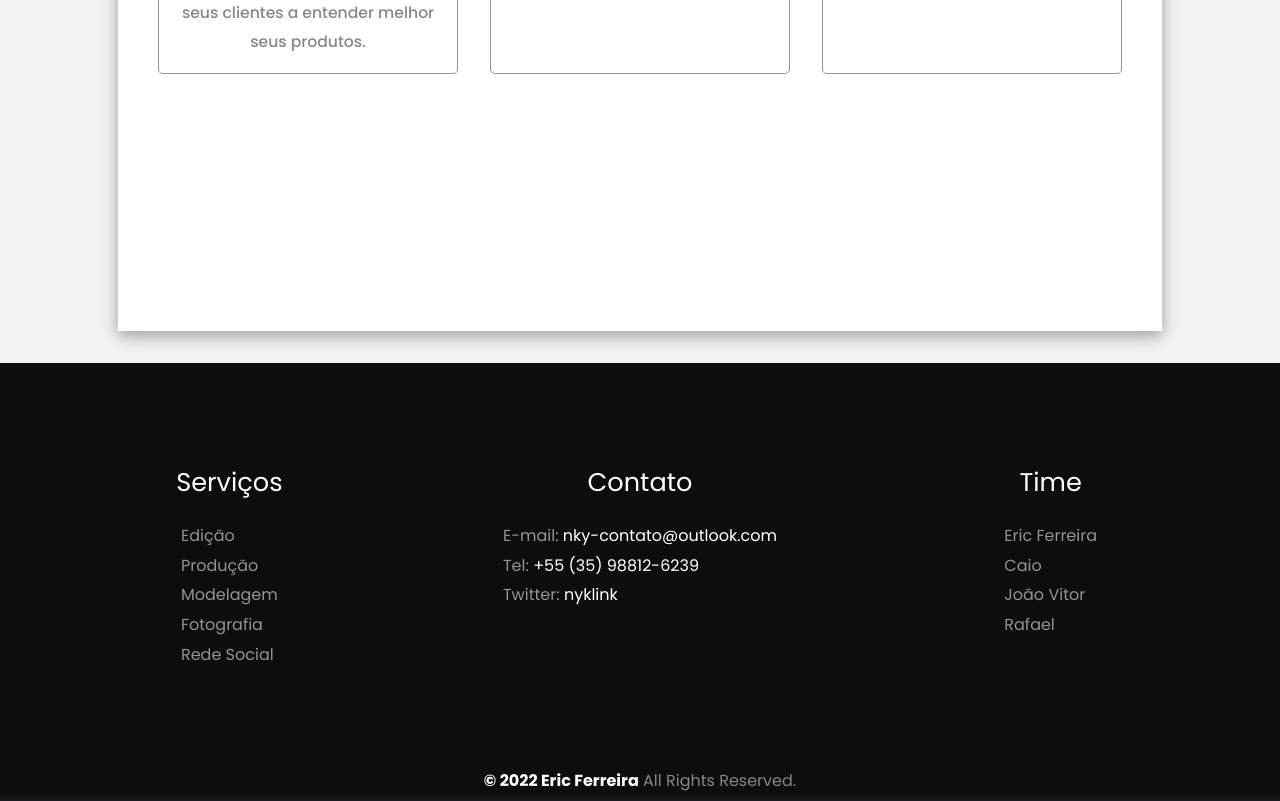
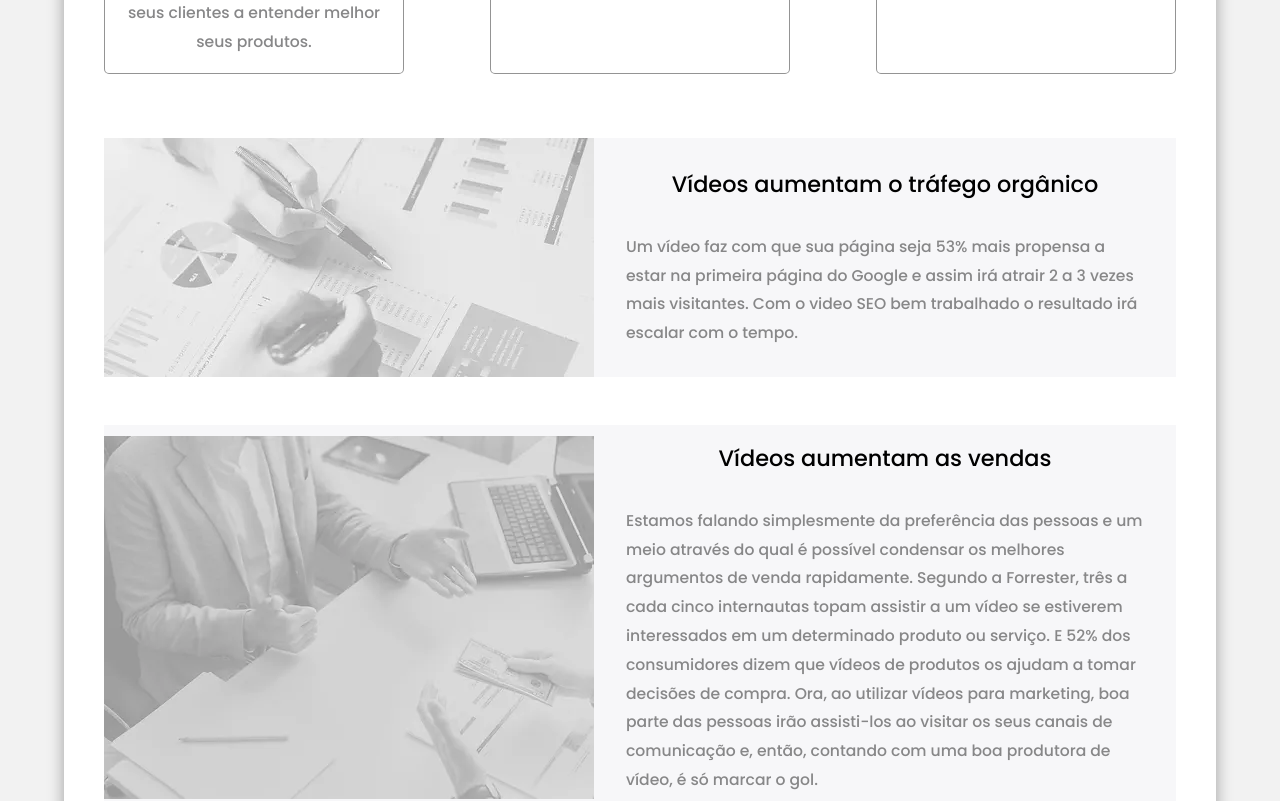
Before and after one commit to luizfelipebraga/nextjs-nickylink, a Next.js app: page /home in a window 1280 px wide. Shown: the part 1320-2121 px from the top of the page. Built offline with nearby package versions, Linux system fonts and the light colour scheme.

Commit message:
feat: marketing section

```diff
--- a/src/components/Cards/Marketing/index.tsx
+++ b/src/components/Cards/Marketing/index.tsx
@@ -1,6 +1,8 @@
+import Image from "next/image"
+import { Container, Description, TitleDescription, Title } from "./styles"
 
 type CardProps = {
-  img: string;
+  img: StaticImageData;
   title: string;
   description: string;
 }
@@ -8,6 +10,12 @@ type CardProps = {
 
 export default function CardMarketing({ img, title, description }: CardProps) {
   return (
-    <div>index</div>
+    <Container>
+      <Image src={img} alt="imagem para negócio" objectFit="cover"/>
+      <TitleDescription>
+        <Title>{title}</Title>
+        <Description>{description}</Description>
+      </TitleDescription>
+    </Container>
   )
 }
--- a/src/components/Cards/Marketing/styles.ts
+++ b/src/components/Cards/Marketing/styles.ts
@@ -1 +1,24 @@
 import styled from 'styled-components';
+
+export const Container = styled.div`
+  display: flex;
+  align-items: center;
+  gap: 2rem;
+  background: #f7f7f9;
+`;
+
+export const TitleDescription = styled.div`
+  max-width: 550px;
+  padding: 1rem 2rem 1rem 0;
+`;
+
+export const Title = styled.h4`
+  text-align: center;
+  font-size: 1.4rem;
+  font-weight: 500;
+`;
+
+export const Description = styled.p`
+  text-align: left !important;
+  font-size: .975rem !important;
+`;
--- a/src/components/Marketing/index.tsx
+++ b/src/components/Marketing/index.tsx
@@ -1,6 +1,37 @@
-import { Container, Topics, Topic, WrapperCard, Card } from "./styles";
+import CardMarketing from "../Cards/Marketing";
+import { Container, Topics, Topic, WrapperCard } from "./styles";
+import img1 from '../../assets/mark1.webp';
+import img2 from '../../assets/mark2.webp';
+import img3 from '../../assets/mark3.webp';
+
+type CardProps = {
+  title: string;
+  img: StaticImageData;
+  description: string;
+}
 
 export default function MarketingContent() {
+
+  const cardMarkerting: CardProps[] = [
+    {
+      img: img1,
+      title: 'Vídeos aumentam o tráfego orgânico',
+      description: 'Um vídeo faz com que sua página seja 53% mais propensa a estar na primeira página do Google e assim irá atrair 2 a 3 vezes mais visitantes. Com o video SEO bem trabalhado o resultado irá escalar com o tempo.'
+    },
+
+    {
+      img: img2,
+      title: 'Vídeos aumentam as vendas',
+      description: 'Estamos falando simplesmente da preferência das pessoas e um meio através do qual é possível condensar os melhores argumentos de venda rapidamente. Segundo a Forrester, três a cada cinco internautas topam assistir a um vídeo se estiverem interessados em um determinado produto ou serviço. E 52% dos consumidores dizem que vídeos de produtos os ajudam a tomar decisões de compra. Ora, ao utilizar vídeos para marketing, boa parte das pessoas irão assisti-los ao visitar os seus canais de comunicação e, então, contando com uma boa produtora de vídeo, é só marcar o gol.'
+    },
+
+    {
+      img: img3,
+      title: 'Vídeos aumentam o valor percebido do produto, serviço e da marca',
+      description: 'Como dissemos, vídeos são uma ótima fonte de empatia, lembrança e autoridade. A despeito da recente explosão de vídeos on-line, um bom material audiovisual é e sempre será visto como um fator de diferencial, algo exclusivo, pois é nítido que é fruto de um processo apurado de produção. Com um roteiro campeão é possível, por exemplo, criar histórias engajantes, construir uma conexão emocional direta, explicar uma solução de maneira brilhante, utilizar efeitos visuais incríveis e assim conquistar a sua audiência.'
+    },
+  ]
+
   return (
     <Container>
       <h2>Por que marketing de vídeo é importante para o seu negócio?</h2>
@@ -28,17 +59,16 @@ export default function MarketingContent() {
       </Topics>
 
       <WrapperCard>
-        <Card>
-
-        </Card>
-
-        <Card>
-
-        </Card>
-
-        <Card>
-
-        </Card>
+        {
+          cardMarkerting.map((card, index) => {
+            return <CardMarketing
+              key={index}
+              title={card.title}
+              img={card.img}
+              description={card.description}
+            />
+          })
+        }
       </WrapperCard>
     </Container>
   )
--- a/src/components/Marketing/styles.ts
+++ b/src/components/Marketing/styles.ts
@@ -60,8 +60,7 @@ export const Topic = styled.div`
 export const WrapperCard = styled.div`
   display: flex;
   flex-direction: column;
-  gap: 5rem;
+  gap: 3rem;
+
+  margin-top: 4rem;
 `;
-
-export const Card = styled.div`
-`;
--- a/src/pages/home/index.tsx
+++ b/src/pages/home/index.tsx
@@ -3,7 +3,7 @@ import Image from "next/image";
 import TwitterImg from '../../assets/fa-twitter.svg';
 import EmailImg from '../../assets/fa-email.svg';
 import Logo from '../../assets/large-logo.png';
-import { Aside, BoxImage, Container, SocialMedias, TitleSection, HomeSection, MarketingSection } from "../../styles/home/styles";
+import { Aside, BoxImage, Container, SocialMedias, TitleSection, HomeSection, MarketingSection, ServiceSection } from "../../styles/home/styles";
 import Fade from 'react-reveal/Fade';
 import MarketingContent from "../../components/Marketing";
 
@@ -42,6 +42,10 @@ const HomePage: NextPage = () => {
         <MarketingContent />
       </MarketingSection>
 
+      <ServiceSection>
+
+      </ServiceSection>
+
     </Container>
   )
 }
--- a/src/styles/home/styles.ts
+++ b/src/styles/home/styles.ts
@@ -80,10 +80,17 @@ export const SocialMedias = styled.div`
 `;
 
 export const MarketingSection = styled.section`
-  min-height: 100vh;
+  height: 100%;
   width: 100%;
   background: #f2f2f2;
 
   display: flex;
   justify-content: center;
 `;
+
+export const ServiceSection = styled.section`
+  height: 100%;
+  width: 100%;
+  background: #18181b;
+
+`;
```
